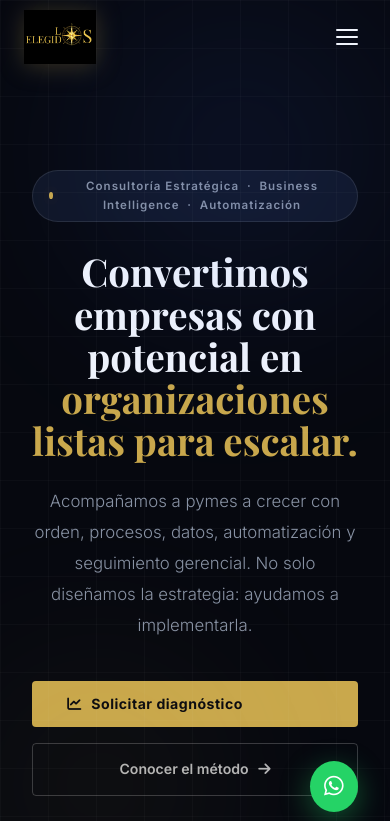
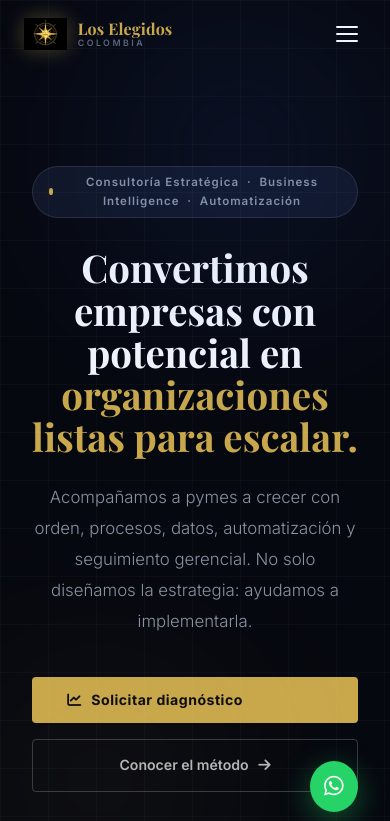
Before and after one commit to felipebautista-git/firstone, a plain HTML site: page index.html in a window 390 px wide. Shown: the top 821 px of the page. Drawn offline with nearby package versions, Linux system fonts and the light colour scheme.

Commit message:
style: rediseño del logo navbar — isotipo + wordmark con shrink dinámico
- Reemplaza Logo_Elegidos.png por IsoTipo_Elegidos.png (42px) + wordmark CSS
- Wordmark: 'Los Elegidos' en Playfair Display dorado + 'Colombia' en small caps
- Shrink al hacer scroll: navbar 86px → 62px, isotipo 42px → 28px con transición 0.35s
- Responsive móvil: navbar 68px → 56px, isotipo 32px → 24px
- Ajusta padding-top del hero a 86px

Co-Authored-By: Claude Sonnet 4.6 <noreply@anthropic.com>

```diff
--- a/index.html
+++ b/index.html
@@ -32,14 +32,14 @@
   <div class="nav-inner">
     <a href="#inicio" class="nav-logo">
       <img
-        src="images/Logo_Elegidos.png"
-        alt="Los Elegidos Colombia"
-        class="nav-logo-img"
-        onerror="this.style.display='none'; this.nextElementSibling.style.display='flex';"
+        src="images/IsoTipo_Elegidos.png"
+        alt=""
+        class="nav-logo-iso"
+        onerror="this.style.display='none';"
       >
-      <!-- Fallback en texto si la imagen aún no está cargada -->
-      <span class="nav-logo-text" style="display:none;">
-        <span class="logo-main">Los Elegidos</span><span class="logo-sub">Colombia</span>
+      <span class="nav-logo-text">
+        <span class="logo-main">Los Elegidos</span>
+        <span class="logo-sub">Colombia</span>
       </span>
     </a>
 
--- a/styles.css
+++ b/styles.css
@@ -248,51 +248,74 @@ input, select, textarea { font-family: var(--sans); }
   max-width: var(--max);
   margin: 0 auto;
   padding: 0 2.5rem;
-  height: 90px;
+  height: 86px;
   display: flex;
   align-items: center;
   gap: 2rem;
+  transition: height 0.35s ease;
 }
 
 .nav-logo {
   display: flex;
   align-items: center;
+  gap: 11px;
   flex-shrink: 0;
-}
-
-/* Logo imagen en el navbar */
-.nav-logo-img {
-  height: 70px;
+  text-decoration: none;
+}
+
+/* Isotipo (ícono) */
+.nav-logo-iso {
+  height: 42px;
   width: auto;
-  max-width: 220px;
   object-fit: contain;
   display: block;
-  /* screen: los píxeles negros desaparecen, el dorado permanece */
   mix-blend-mode: screen;
-  transition: opacity var(--tr), transform var(--tr);
-  filter: drop-shadow(0 2px 12px rgba(201,168,76,0.25));
-}
-.nav-logo-img:hover {
-  opacity: 0.9;
-  transform: scale(1.03);
-}
-
-/* Fallback en texto (visible solo si la imagen no carga) */
+  filter: drop-shadow(0 0 10px rgba(201,168,76,0.35));
+  transition: height 0.35s ease, opacity var(--tr);
+  flex-shrink: 0;
+}
+
+.nav-logo:hover .nav-logo-iso {
+  opacity: 0.85;
+}
+
+/* Wordmark */
 .nav-logo-text {
+  display: flex;
   flex-direction: column;
-  line-height: 1.1;
-}
+  gap: 2px;
+  line-height: 1;
+}
+
 .logo-main {
   font-family: var(--display);
-  font-size: 1.15rem;
+  font-size: 1.12rem;
   font-weight: 700;
   color: var(--gold);
-}
+  white-space: nowrap;
+  transition: font-size 0.35s ease, color var(--tr);
+  letter-spacing: 0.01em;
+}
+
 .logo-sub {
-  font-size: 0.65rem;
-  letter-spacing: 3px;
+  font-size: 0.58rem;
+  font-weight: 600;
+  letter-spacing: 3.5px;
   text-transform: uppercase;
-  color: var(--t2);
+  color: var(--t3);
+  white-space: nowrap;
+  transition: opacity 0.35s ease, letter-spacing 0.35s ease, color var(--tr);
+}
+
+.nav-logo:hover .logo-main { color: var(--gold-light); }
+
+/* ── Shrink al hacer scroll ── */
+#navbar.scrolled .nav-inner  { height: 62px; }
+#navbar.scrolled .nav-logo-iso { height: 28px; }
+#navbar.scrolled .logo-main    { font-size: 1rem; }
+#navbar.scrolled .logo-sub     {
+  opacity: 0.55;
+  letter-spacing: 2.5px;
 }
 
 .nav-links {
@@ -352,7 +375,7 @@ input, select, textarea { font-family: var(--sans); }
   overflow: hidden;
   display: flex;
   align-items: center;
-  padding-top: 90px;
+  padding-top: 86px;
 }
 
 /* Fondo con patrón de grid */
@@ -1777,8 +1800,12 @@ input, select, textarea { font-family: var(--sans); }
   /* Nav móvil */
   .btn-nav { display: none; }
   .hamburger { display: flex; margin-left: auto; }
-  .nav-logo-img { height: 54px; max-width: 170px; }
-  .nav-inner { height: 74px; padding: 0 1.5rem; }
+  .nav-logo-iso { height: 32px; }
+  .logo-main { font-size: 1rem; }
+  .logo-sub { font-size: 0.55rem; letter-spacing: 2.5px; }
+  .nav-inner { height: 68px; padding: 0 1.5rem; }
+  #navbar.scrolled .nav-inner { height: 56px; }
+  #navbar.scrolled .nav-logo-iso { height: 24px; }
 
   .nav-links {
     position: fixed;
```
